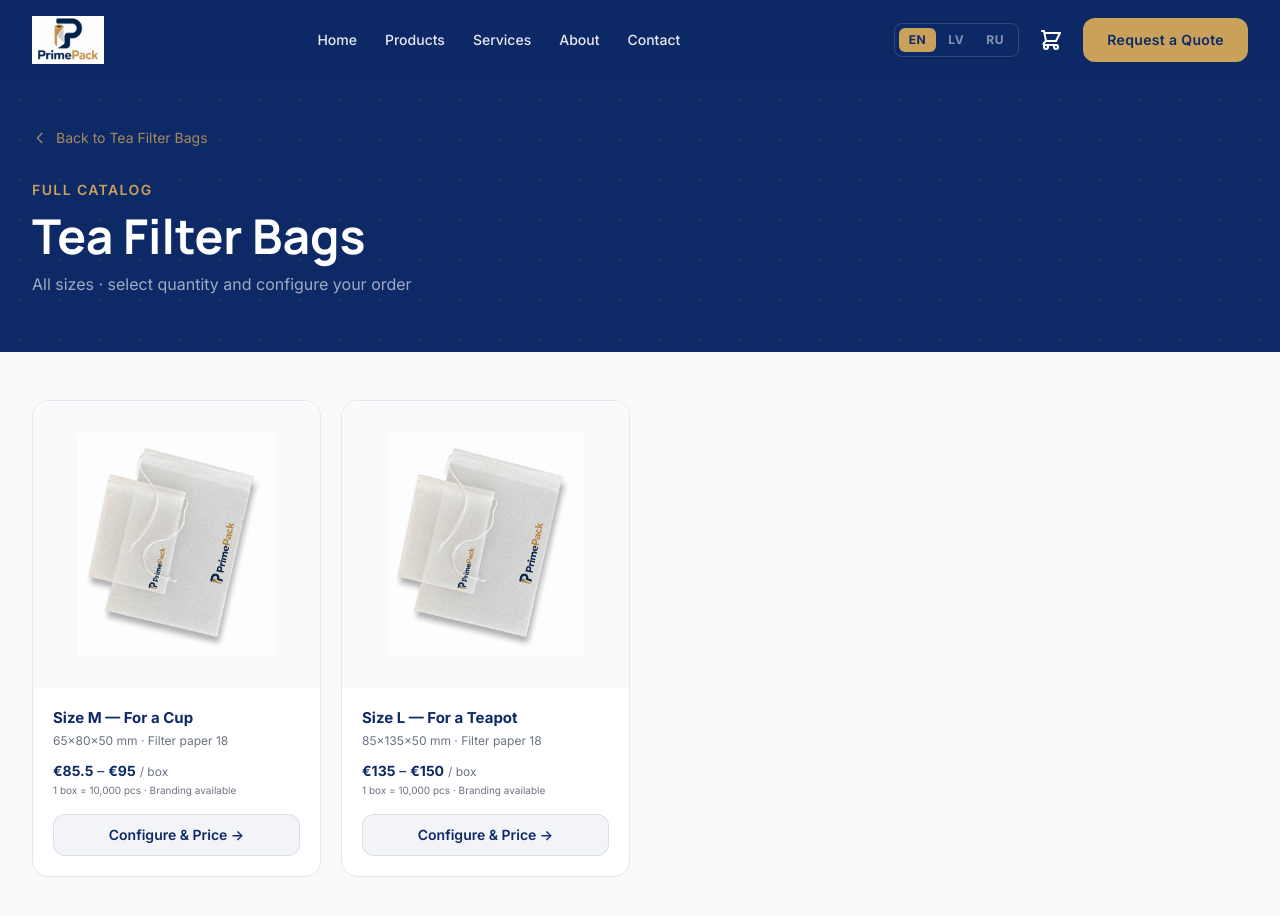
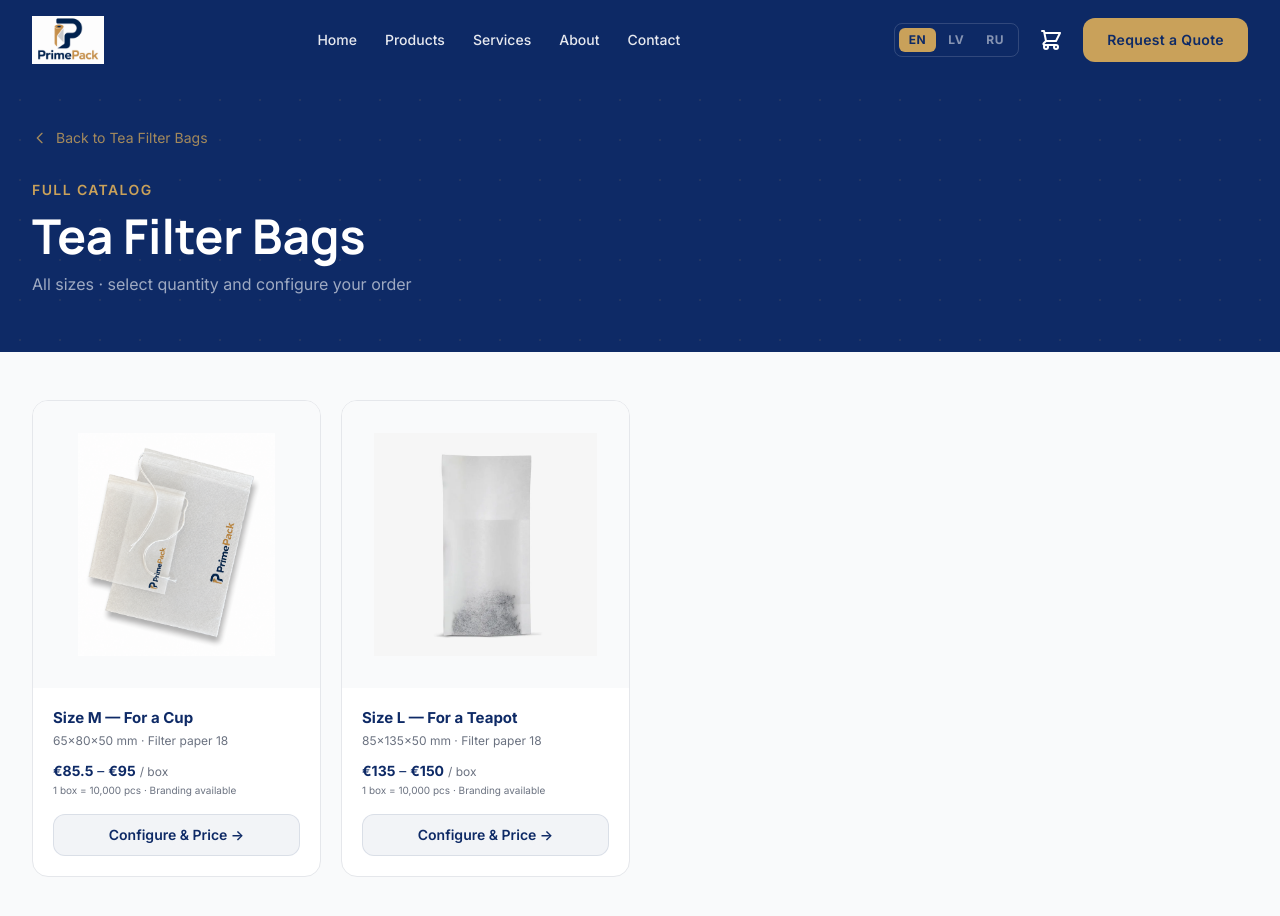
Before and after one commit to tresajoby/PrimePack, a Next.js app: page /products/tea-filter-bags/catalog in a window 1280 px wide. Shown: the top 916 px of the page. Built offline with nearby package versions, Linux system fonts and the light colour scheme.

Commit message:
Add Size L image for Tea Filter Bags
Co-Authored-By: Claude Sonnet 4.6 <noreply@anthropic.com>

```diff
--- a/app/products/tea-filter-bags/catalog/page.tsx
+++ b/app/products/tea-filter-bags/catalog/page.tsx
@@ -20,7 +20,7 @@ const sizes = [
     id: "size-l",
     name: "Size L — For a Teapot",
     subtitle: "85×135×50 mm · Filter paper 18",
-    image: "/tea-filter-bags.png",
+    image: "/Tea bag size L.webp",
     dimensions: "85×135×50 mm",
     price1_10: 150,
     priceOver10: 135,
--- a/app/products/tea-filter-bags/page.tsx
+++ b/app/products/tea-filter-bags/page.tsx
@@ -15,7 +15,7 @@ const featureIcons = [
 
 const teaSizes = [
   { id: "size-m", label: "Size M", subtitle: "For a Cup", dimensions: "65×80×50 mm", image: "/tea-filter-bags.png" },
-  { id: "size-l", label: "Size L", subtitle: "For a Teapot", dimensions: "85×135×50 mm", image: "/tea-filter-bags.png" },
+  { id: "size-l", label: "Size L", subtitle: "For a Teapot", dimensions: "85×135×50 mm", image: "/Tea bag size L.webp" },
 ];
 
 const ACCENT_CLASSES = ["ring-amber-400", "ring-emerald-400"];
```
Also changed, not shown: public/Tea bag size L.webp (added).
